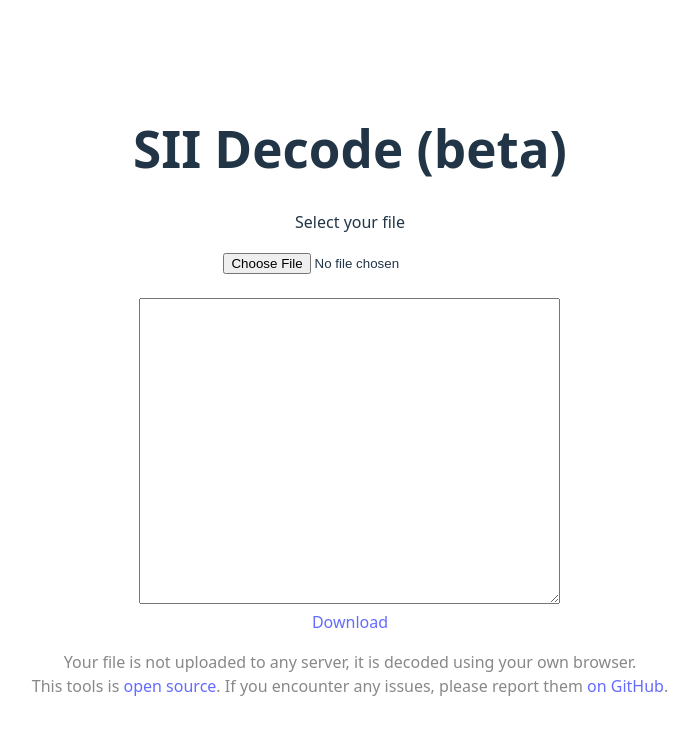
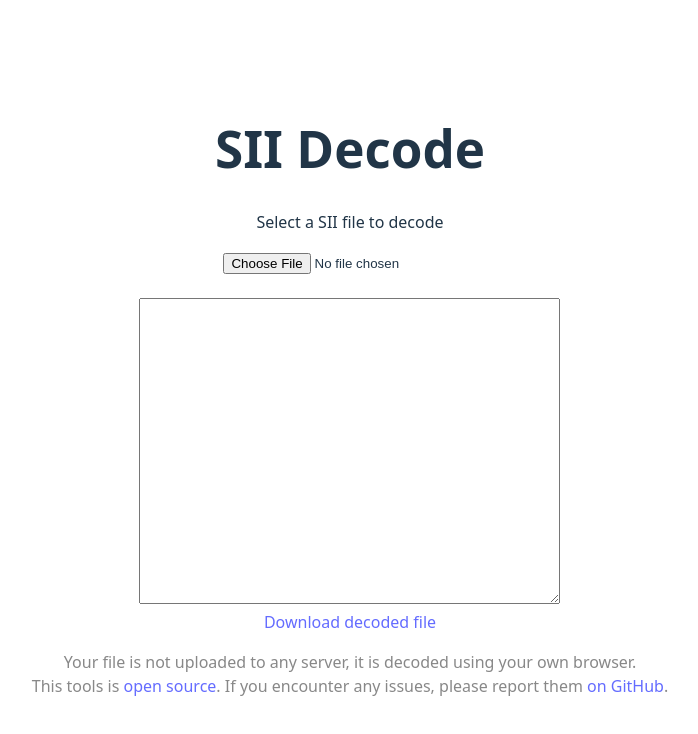
Before and after one commit to fangyi-zhou/sii-decode-rs, a React (Vite) app in the folder web/: page / in a window 1280 px wide. Shown: the top 734 px of the page, without its empty margins (290-988 px from the left). Built offline with nearby package versions, Linux system fonts and the light colour scheme.

Commit message:
web: More minor tweaks

```diff
--- a/web/src/App.tsx
+++ b/web/src/App.tsx
@@ -7,14 +7,15 @@
   const textAreaRef = useRef<HTMLTextAreaElement>(null);
   const downloadRef = useRef<HTMLAnchorElement>(null);
 
-  const handleFile = useCallback((event: React.ChangeEvent<HTMLInputElement>) => {
+  const handleFile = useCallback(
+    (event: React.ChangeEvent<HTMLInputElement>) => {
       if (!event.target.files || event.target.files.length === 0) {
         return;
       }
       const selectedFile = event.target.files[0];
       if (textAreaRef.current) {
         // Clear the text area
-      textAreaRef.current.value = "";
+        textAreaRef.current.value = "Decoding...";
       }
       if (downloadRef.current) {
         // Clear the download link
@@ -24,7 +25,9 @@
         downloadRef.current.href = "#";
       }
       setFile(selectedFile);
-  }, [setFile, textAreaRef, downloadRef]);
+    },
+    [setFile, textAreaRef, downloadRef],
+  );
 
   useEffect(() => {
     if (!file) {
@@ -59,8 +62,8 @@
 
   return (
     <>
-      <h1>SII Decode (beta)</h1>
-      <p>Select your file</p>
+      <h1>SII Decode</h1>
+      <p>Select a SII file to decode</p>
       <div>
         <input
           type="file"
@@ -76,11 +79,12 @@
         cols={50}
         ref={textAreaRef}
         data-testid="file-display"
+        spellCheck="false"
         readOnly
       />
       <div>
         <a href="#" ref={downloadRef} data-testid="file-download">
-          Download
+          Download decoded file
         </a>
       </div>
       <p className="footer">
```
Lines whose indentation alone changed are shown as unchanged.
